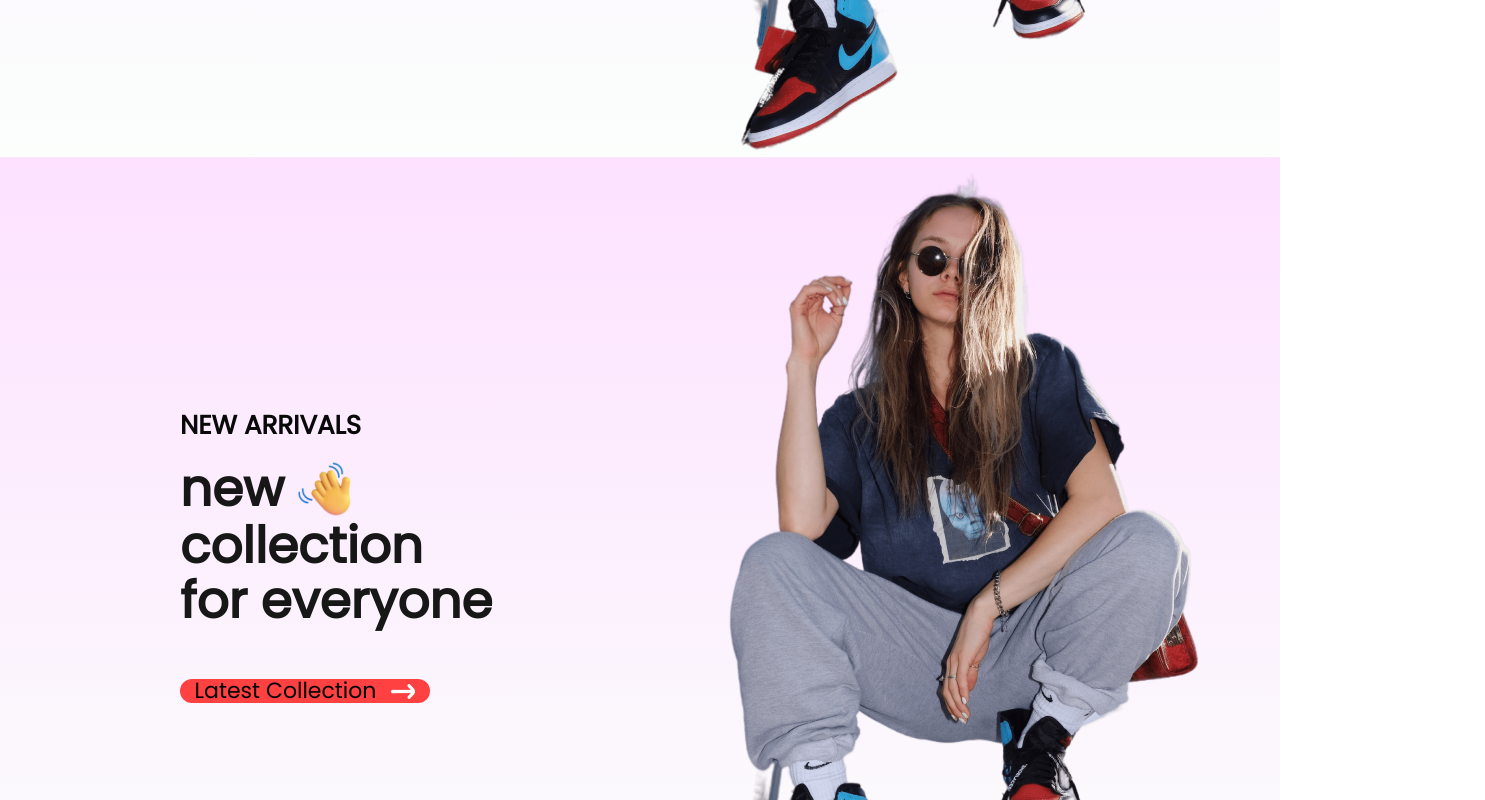
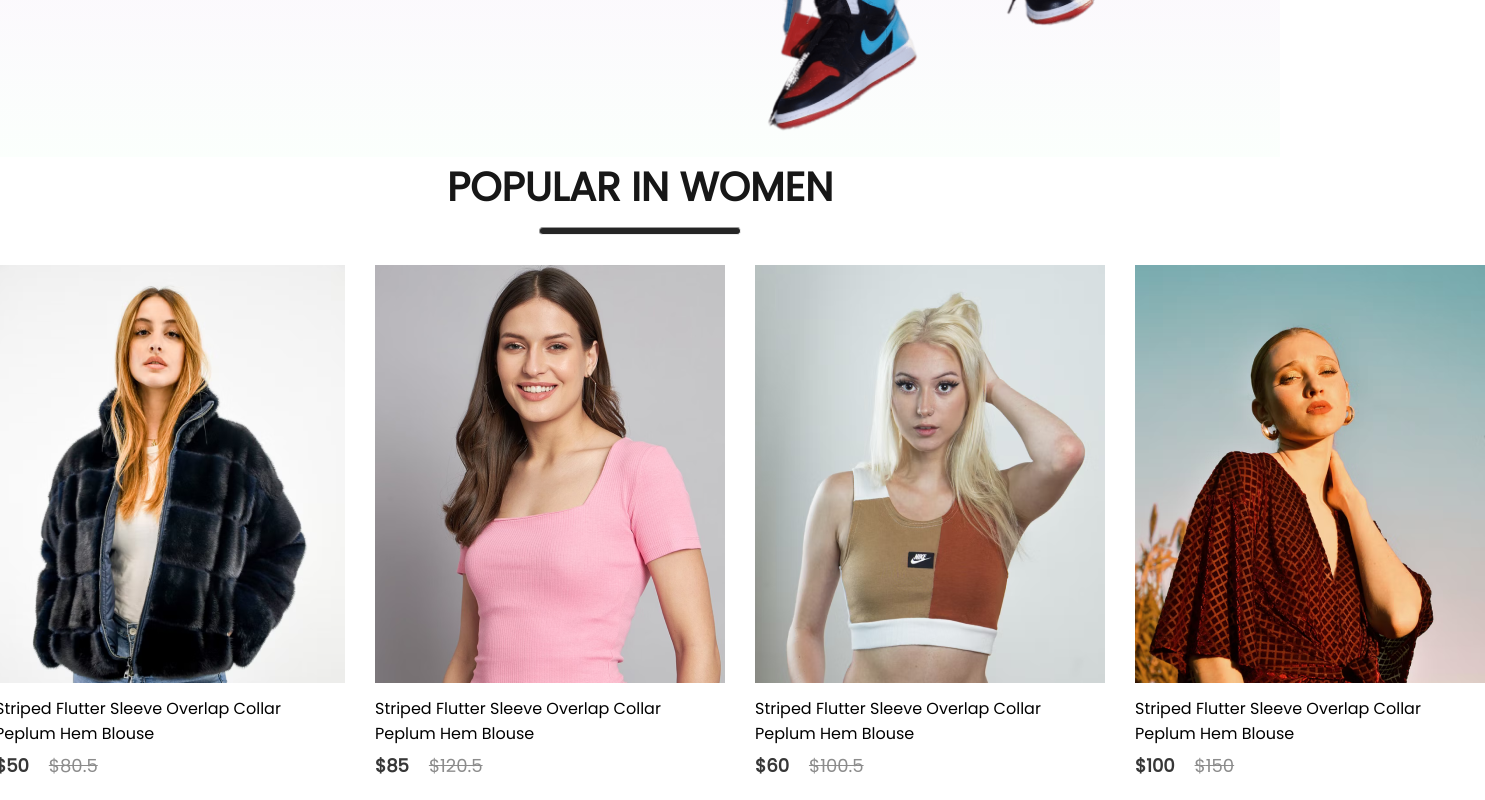
Before and after one commit to nainajohri95/E-Commerce-Website, a React (Create React App) app: page / in a window 1280 px wide. Shown: the part 740-1540 px from the top of the page, 1485 px wide, since content can reach past the window. Built offline with nearby package versions, Linux system fonts and the light colour scheme.

Commit message:
Popular.jsx and Popular.css file is created

```diff
--- a/src/App.js
+++ b/src/App.js
@@ -25,7 +25,7 @@
           <Route path="/cart" element={<Cart />} />
           <Route path="/login" element={<LoginSignup />} />
         </Routes>
-        <Shop />
+        {/* <Shop /> */}
       </BrowserRouter>
     </div>
   );
--- a/src/Components/Hero/Hero.css
+++ b/src/Components/Hero/Hero.css
@@ -33,7 +33,7 @@
 }
 
 .hero-hand-icon img {
-  width: 60px;
+  width: 105px;
 }
 
 .hero-latest-btn {
@@ -52,6 +52,5 @@
 .hero-right {
   flex: 1;
   display: flex;
-  align-items: center;
   justify-content: center;
 }
--- a/src/Components/Hero/Hero.jsx
+++ b/src/Components/Hero/Hero.jsx
@@ -15,9 +15,11 @@
             <p>new</p>
             <img src={hand_icon} alt="hand_icon" />
           </div>
-          <p>collection</p>
+
+          <p>collections</p>
           <p>for everyone</p>
         </div>
+
         <div className="hero-latest-btn">
           <div>Latest Collection</div>
           <img src={arrow_icon} alt="" />
--- /dev/null
+++ b/src/Components/Item/Item.css
@@ -0,0 +1,30 @@
+.item {
+  width: 350px;
+}
+
+.item p {
+  margin: 6px 0px;
+}
+
+.item-prices {
+  display: flex;
+  gap: 20px;
+}
+
+.item-price-new {
+  color: #373737;
+  font-size: 18px;
+  font-weight: 600;
+}
+
+.item-price-old {
+  color: #8c8c8c;
+  font-size: 18px;
+  font-weight: 500;
+  text-decoration: line-through;
+}
+
+.item:hover {
+  transform: scale(1.05);
+  transition: 0.6s;
+}
--- /dev/null
+++ b/src/Components/Item/Item.jsx
@@ -0,0 +1,17 @@
+import React from "react";
+import "./Item.css";
+
+const Item = (props) => {
+  return (
+    <div className="item">
+      <img src={props.image} alt="" />
+      <p>{props.name}</p>
+      <div className="item-prices">
+        <div className="item-price-new"> ${props.new_price}</div>
+        <div className="item-price-old"> ${props.old_price}</div>
+      </div>
+    </div>
+  );
+};
+
+export default Item;
--- /dev/null
+++ b/src/Components/Popular/Popular.css
@@ -0,0 +1,30 @@
+.popular {
+  display: flex;
+  flex-direction: column;
+  align-items: center;
+  gap: 10px;
+  height: 90vh;
+  /* overflow-y: hidden;
+  overflow-x: hidden; */
+}
+
+.popular h1 {
+  color: #171717;
+  font-size: 40px;
+  font-weight: 600;
+}
+
+.popular hr {
+  width: 200px;
+  height: 6px;
+  border-radius: 10px;
+  background: #252525;
+}
+
+.popular-item {
+  margin-top: 20px;
+  display: flex;
+  gap: 30px;
+  margin-left: 200px;
+  height: 20px;
+}
--- /dev/null
+++ b/src/Components/Popular/Popular.jsx
@@ -0,0 +1,29 @@
+import React from "react";
+import "./Popular.css";
+import data_product from "../Assets/data";
+import Item from "../Item/Item";
+
+const Popular = () => {
+  return (
+    <div className="popular">
+      <h1>POPULAR IN WOMEN</h1>
+      <hr />
+      <div className="popular-item">
+        {data_product.map((item, i) => {
+          return (
+            <Item
+              key={i}
+              id={item.id}
+              name={item.name}
+              image={item.image}
+              new_price={item.new_price}
+              old_price={item.old_price}
+            />
+          );
+        })}
+      </div>
+    </div>
+  );
+};
+
+export default Popular;
--- a/src/Pages/Shop.jsx
+++ b/src/Pages/Shop.jsx
@@ -1,10 +1,12 @@
 import React from "react";
 import Hero from "../Components/Hero/Hero";
+import Popular from "../Components/Popular/Popular";
 
 const Shop = () => {
   return (
     <div>
       <Hero />
+      <Popular />
     </div>
   );
 };
```
